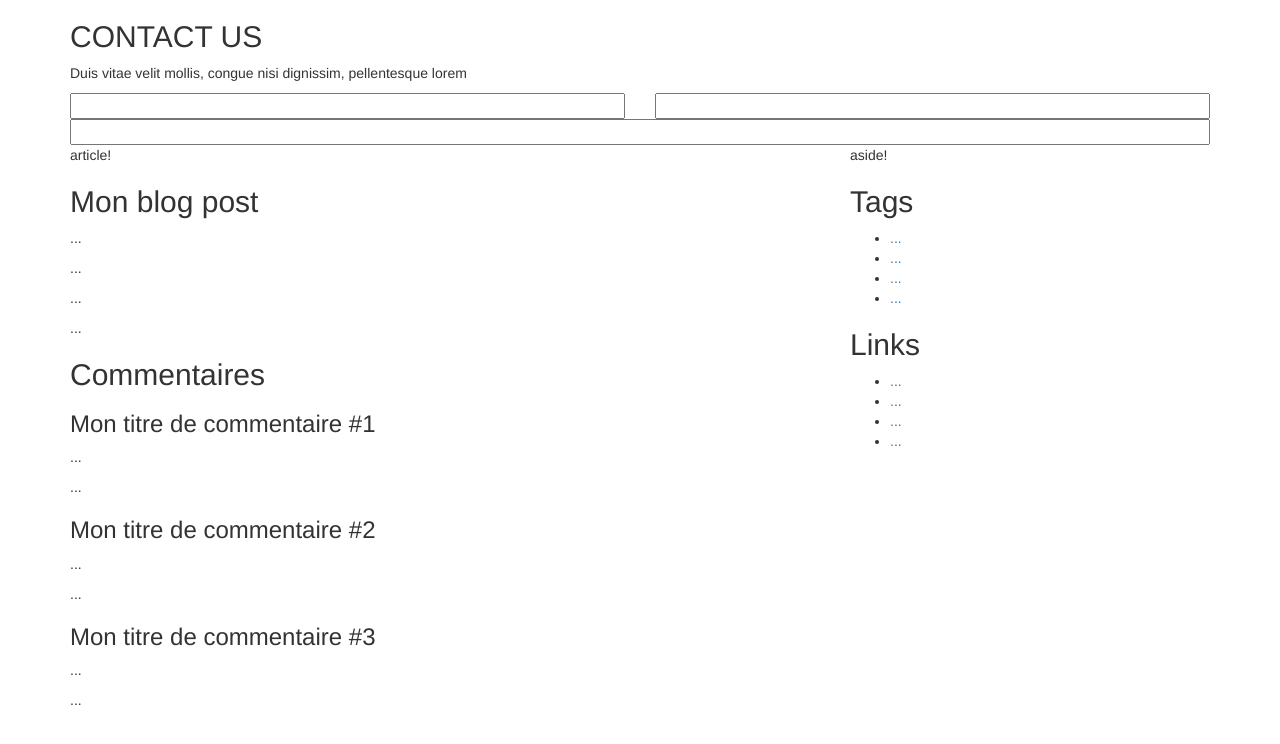
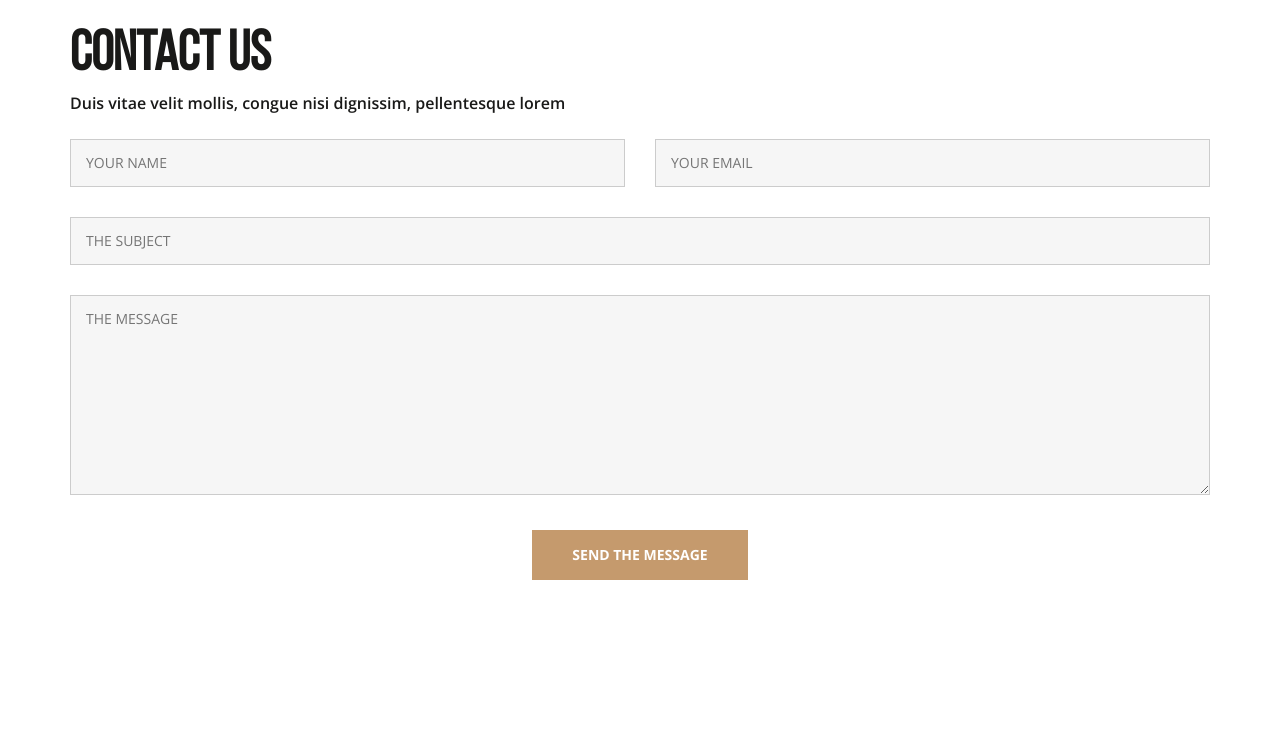
Before and after one commit to verocom/Integration-II-2015, a PHP site: page /Cours06/contact.php in a window 1280 px wide. Shown: the top 744 px of the page. Run offline with PHP 8.4, Linux system fonts and the light colour scheme.

Commit message:
intégration du formulaire (suite).

```diff
--- a/Cours06/contact.php
+++ b/Cours06/contact.php
@@ -6,8 +6,11 @@
         <meta name="viewport" content="width=device-width, initial-scale=1">
         <title>Contact</title>
 
+        <link href='http://fonts.googleapis.com/css?family=Open+Sans:400,600,700' rel='stylesheet' type='text/css'>
+
         <!-- Bootstrap -->
         <link href="css/bootstrap.min.css" rel="stylesheet">
+        <link href="css/site.css" rel="stylesheet" type="text/css"/>
 
         <!-- HTML5 shim and Respond.js for IE8 support of HTML5 elements and media queries -->
         <!-- WARNING: Respond.js doesn't work if you view the page via file:// -->
@@ -15,11 +18,6 @@
           <script src="https://oss.maxcdn.com/html5shiv/3.7.2/html5shiv.min.js"></script>
           <script src="https://oss.maxcdn.com/respond/1.4.2/respond.min.js"></script>
         <![endif]-->
-        <style>
-            input{
-                width:100%;
-            }
-        </style>
     </head>
     <body>
 
@@ -27,104 +25,35 @@
             <div class="row">
                 <header class="col-sm-12">
                     <h2>CONTACT US</h2>
-                    <p>Duis vitae velit mollis, congue nisi dignissim, pellentesque lorem</p>
+                    <p class="sous-titre">Duis vitae velit mollis, congue nisi dignissim, pellentesque lorem</p>
                 </header>
             </div>
-            <form>
+            <form id="contact-form" class="contact-form">
                 <div class="row">
                     <div class="col-sm-6">
-                        <input type="text">
+                        <input type="text" name="name" placeholder="YOUR NAME">
                     </div>
                     <div class="col-sm-6">
-                        <input type="text">
+                        <input type="email" name="email" placeholder="YOUR EMAIL">
                     </div>
                 </div>
                 <div class="row">
                     <div class="col-sm-12">
-                        <input type="text">
+                        <input type="text" name="subject" placeholder="THE SUBJECT">
                     </div>
                 </div>
-
-
                 <div class="row">
-                    <article class="col-sm-8">
-                        article!
-                    </article>
-                    <aside class="col-sm-4">
-                        aside!
-                    </aside>
+                    <div class="col-sm-12">
+                        <textarea name="message" placeholder="THE MESSAGE"></textarea>
+                    </div>
                 </div>
-
-
+                <div class="row">
+                    <div class="col-sm-12">
+                        <button type="submit">SEND THE MESSAGE</button>
+                    </div>
+                </div>
             </form>
         </section>
-
-
-        <div class="container">
-            <div class="row">
-                <div class="col-sm-8">
-                    <article>
-                        <header>
-                            <h2>Mon blog post</h2>
-                        </header>
-                        <p>...</p>
-                        <p>...</p>
-                        <p>...</p>
-                        <p>...</p>
-                    </article>
-                    <section>
-                        <header>
-                            <h2>Commentaires</h2>
-                        </header>
-                        <article>
-                            <header>
-                                <h3>Mon titre de commentaire #1</h3>
-                            </header>
-                            <p>...</p>
-                            <p>...</p>
-                        </article>
-                        <article>
-                            <header>
-                                <h3>Mon titre de commentaire #2</h3>
-                            </header>
-                            <p>...</p>
-                            <p>...</p>
-                        </article>
-                        <article>
-                            <header>
-                                <h3>Mon titre de commentaire #3</h3>
-                            </header>
-                            <p>...</p>
-                            <p>...</p>
-                        </article>
-                    </section>
-                </div>
-                <div class="col-sm-4">
-                    <aside>
-                        <header>
-                            <h2>Tags</h2>
-                        </header>
-                        <ul>
-                            <li><a href="#">...</a></li>
-                            <li><a href="#">...</a></li>
-                            <li><a href="#">...</a></li>
-                            <li><a href="#">...</a></li>
-                        </ul>
-                    </aside>
-                    <aside>
-                        <header>
-                            <h2>Links</h2>
-                        </header>
-                        <ul>
-                            <li><a href="#">...</a></li>
-                            <li><a href="#">...</a></li>
-                            <li><a href="#">...</a></li>
-                            <li><a href="#">...</a></li>
-                        </ul>
-                    </aside>
-                </div>
-            </div>
-        </div>
 
         <!-- jQuery (necessary for Bootstrap's JavaScript plugins) -->
         <script src="js/jquery-2.1.3.js" type="text/javascript"></script>
--- a/Cours06/css/site.css
+++ b/Cours06/css/site.css
@@ -1,14 +1,50 @@
-/*
-To change this license header, choose License Headers in Project Properties.
-To change this template file, choose Tools | Templates
-and open the template in the editor.
-*/
-/*
-    Created on : 11-Feb-2015, 9:26:52 AM
-    Author     : Carl-Hugo
-*/
-body {
-  margin: 0;
-  padding: 0;
+@font-face {
+  font-family: 'bebas neue';
+  src: url('../fonts/bebasneue_regular-webfont.eot');
+  src: url('../fonts/bebasneue_regular-webfont.eot?#iefix') format('embedded-opentype'), url('../fonts/bebasneue_regular-webfont.woff2') format('woff2'), url('../fonts/bebasneue_regular-webfont.woff') format('woff'), url('../fonts/bebasneue_regular-webfont.ttf') format('truetype'), url('../fonts/bebasneue_regular-webfont.svg#bebas_neue_regularregular') format('svg');
+  font-weight: normal;
+  font-style: normal;
+}
+h2 {
+  font-family: 'bebas neue', sans-serif;
+  font-size: 56px;
+  font-weight: bold;
+  color: #191918;
+}
+.sous-titre {
+  font-family: 'Open Sans', sans-serif;
+  font-size: 16px;
+  color: #191918;
+  font-weight: 600;
+}
+input,
+textarea {
+  width: 100%;
+  background-color: #f6f6f6;
+  border: 1px solid #cccccc;
+  font-family: 'Open Sans', sans-serif;
+  font-size: 14px;
+  line-height: 20px;
+  color: #777;
+  padding: 13px 15px;
+}
+textarea {
+  height: 200px;
+}
+.contact-form .row {
+  padding-top: 15px;
+  padding-bottom: 15px;
+}
+.contact-form button {
+  margin: 0 auto;
+  display: block;
+  background-color: #c59a6d;
+  color: #FFF;
+  font-family: 'Open Sans', sans-serif;
+  font-weight: 700;
+  font-size: 14px;
+  line-height: 14px;
+  border: 0px none;
+  padding: 18px 40px;
 }
 /*# sourceMappingURL=site.css.map */
--- a/Cours06/less/site.less
+++ b/Cours06/less/site.less
@@ -1,14 +1,72 @@
-/*
-To change this license header, choose License Headers in Project Properties.
-To change this template file, choose Tools | Templates
-and open the template in the editor.
-*/
-/*
-    Created on : 11-Feb-2015, 9:26:52 AM
-    Author     : Carl-Hugo
-*/
 
-body{
-    margin:0;
-    padding:0;
+//
+// Police custom
+//
+@font-face {
+    font-family: 'bebas neue';
+    src: url('../fonts/bebasneue_regular-webfont.eot');
+    src: url('../fonts/bebasneue_regular-webfont.eot?#iefix') format('embedded-opentype'),
+         url('../fonts/bebasneue_regular-webfont.woff2') format('woff2'),
+         url('../fonts/bebasneue_regular-webfont.woff') format('woff'),
+         url('../fonts/bebasneue_regular-webfont.ttf') format('truetype'),
+         url('../fonts/bebasneue_regular-webfont.svg#bebas_neue_regularregular') format('svg');
+    font-weight: normal;
+    font-style: normal;
 }
+
+//
+// Styles généraux
+//
+h2{
+    font-family: 'bebas neue', sans-serif;
+    font-size: 56px;
+    font-weight: bold;
+    color: #191918;
+}
+
+.sous-titre {
+     font-family: 'Open Sans', sans-serif;
+     font-size: 16px;
+     color: #191918;
+     font-weight: 600;
+}
+
+
+
+
+//
+//  FORM
+//
+input,
+textarea{
+    width:100%;
+    background-color: #f6f6f6;
+    border:1px solid #cccccc;
+    font-family: 'Open Sans', sans-serif;
+    font-size: 14px;
+    line-height: 20px;
+    color: #777;
+    padding: 13px 15px;
+}
+
+textarea{
+    height: 200px;
+}
+
+.contact-form .row {
+    padding-top: 15px;
+    padding-bottom: 15px;
+}
+
+.contact-form button {
+    margin: 0 auto;
+    display: block;
+    background-color: #c59a6d;
+    color: #FFF;
+    font-family: 'Open Sans', sans-serif;
+    font-weight: 700;
+    font-size: 14px;
+    line-height: 14px;
+    border: 0px none;
+    padding: 18px 40px;
+}
```
Also changed, not shown: Cours06/fonts/bebasneue_regular-webfont.ttf (added), Cours06/fonts/bebasneue_regular-webfont.woff (added), Cours06/fonts/bebasneue_regular-webfont.woff2 (added), 3 other files.
